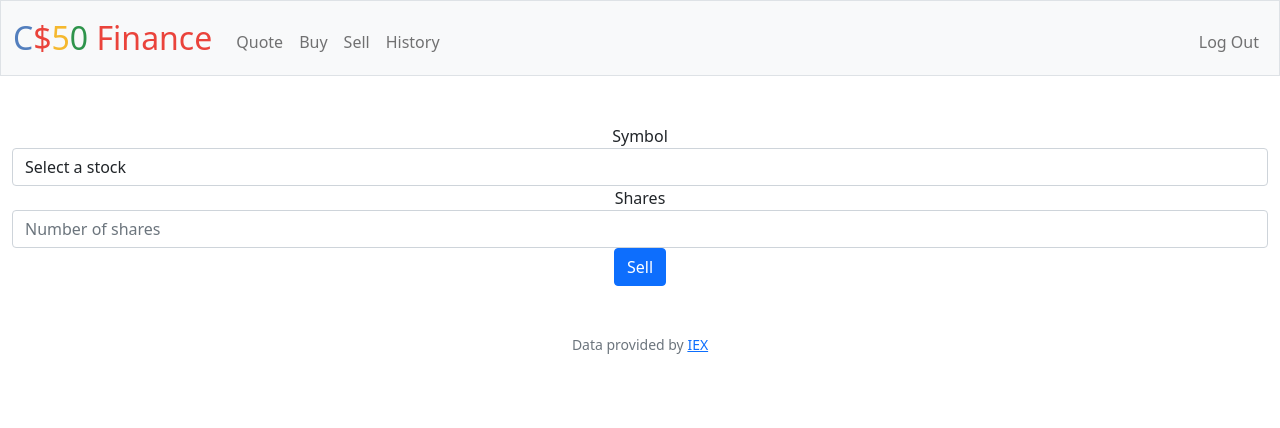
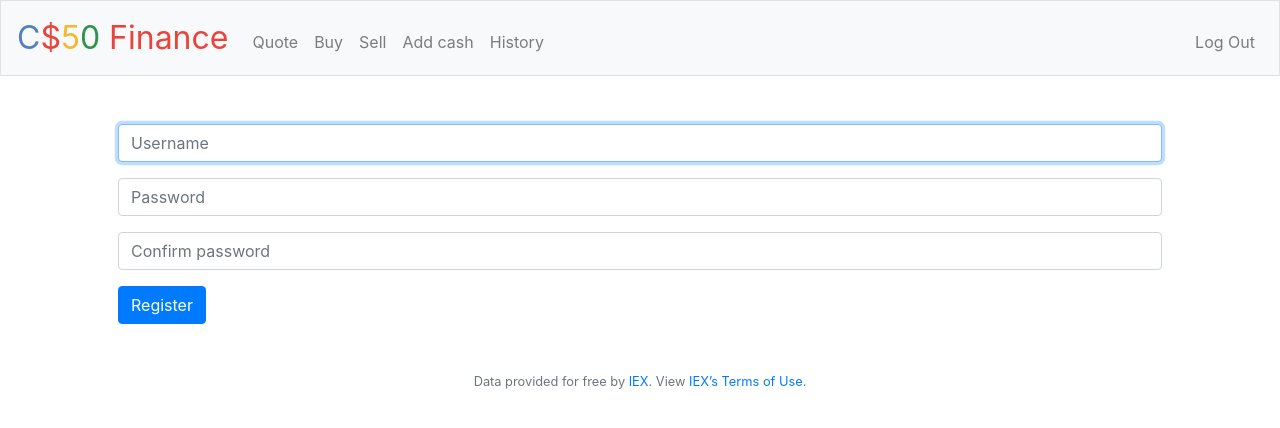
Before and after one commit to ilogic-cee/CS50-Harvard-University-s, a Flask app: page /sell in a window 1280 px wide. Shown: the top 428 px of the page. Run offline with Flask 3, Linux system fonts and the light colour scheme; a user stored in the database is signed in; data that the repository does not hold is empty; some libraries are stand-ins or nearby versions.

Commit message:
Tue, Dec 19, 2023, 5:19 PM +02:00

```diff
--- a/finance/templates/layout.html
+++ b/finance/templates/layout.html
@@ -4,17 +4,21 @@
 
     <head>
 
+        <!-- Required meta tags -->
         <meta charset="utf-8">
-        <meta name="viewport" content="initial-scale=1, width=device-width">
+        <meta name="viewport" content="width=device-width, initial-scale=1, shrink-to-fit=no">
 
-        <!-- http://getbootstrap.com/docs/5.1/ -->
-        <link crossorigin="anonymous" href="https://cdn.jsdelivr.net/npm/bootstrap@5.1.3/dist/css/bootstrap.min.css" integrity="sha384-1BmE4kWBq78iYhFldvKuhfTAU6auU8tT94WrHftjDbrCEXSU1oBoqyl2QvZ6jIW3" rel="stylesheet">
-        <script crossorigin="anonymous" src="https://cdn.jsdelivr.net/npm/bootstrap@5.1.3/dist/js/bootstrap.bundle.min.js" integrity="sha384-ka7Sk0Gln4gmtz2MlQnikT1wXgYsOg+OMhuP+IlRH9sENBO0LRn5q+8nbTov4+1p"></script>
+        <!-- documentation at http://getbootstrap.com/docs/4.1/, alternative themes at https://bootswatch.com/ -->
+        <link href="https://maxcdn.bootstrapcdn.com/bootstrap/4.1.3/css/bootstrap.min.css" rel="stylesheet">
 
-        <!-- https://favicon.io/emoji-favicons/money-bag/ -->
+        <!-- https://favicon.io/emoji-favicons/money-mouth-face/ -->
         <link href="/static/favicon.ico" rel="icon">
 
         <link href="/static/styles.css" rel="stylesheet">
+
+        <script src="https://code.jquery.com/jquery-3.3.1.min.js"></script>
+        <script src="https://cdnjs.cloudflare.com/ajax/libs/popper.js/1.14.3/umd/popper.min.js"></script>
+        <script src="https://maxcdn.bootstrapcdn.com/bootstrap/4.1.3/js/bootstrap.min.js"></script>
 
         <title>C$50 Finance: {% block title %}{% endblock %}</title>
 
@@ -22,47 +26,46 @@
 
     <body>
 
-        <nav class="bg-light border navbar navbar-expand-md navbar-light">
-            <div class="container-fluid">
+        <nav class="navbar navbar-expand-md navbar-light bg-light border">
             <a class="navbar-brand" href="/"><span class="blue">C</span><span class="red">$</span><span class="yellow">5</span><span class="green">0</span> <span class="red">Finance</span></a>
-                <button aria-controls="navbar" aria-expanded="false" aria-label="Toggle navigation" class="navbar-toggler" data-bs-target="#navbar" data-bs-toggle="collapse" type="button">
+            <button aria-controls="navbar" aria-expanded="false" aria-label="Toggle navigation" class="navbar-toggler" data-target="#navbar" data-toggle="collapse" type="button">
                 <span class="navbar-toggler-icon"></span>
             </button>
             <div class="collapse navbar-collapse" id="navbar">
-                    {% if session["user_id"] %}
-                        <ul class="navbar-nav me-auto mt-2">
+                {% if session.user_id %}
+                    <ul class="navbar-nav mr-auto mt-2">
                         <li class="nav-item"><a class="nav-link" href="/quote">Quote</a></li>
                         <li class="nav-item"><a class="nav-link" href="/buy">Buy</a></li>
                         <li class="nav-item"><a class="nav-link" href="/sell">Sell</a></li>
+                        <li class="nav-item"><a class="nav-link" href="/addcash">Add cash</a></li>
                         <li class="nav-item"><a class="nav-link" href="/history">History</a></li>
                     </ul>
-                        <ul class="navbar-nav ms-auto mt-2">
+                    <ul class="navbar-nav ml-auto mt-2">
                         <li class="nav-item"><a class="nav-link" href="/logout">Log Out</a></li>
                     </ul>
                 {% else %}
-                        <ul class="navbar-nav ms-auto mt-2">
+                    <ul class="navbar-nav ml-auto mt-2">
                         <li class="nav-item"><a class="nav-link" href="/register">Register</a></li>
                         <li class="nav-item"><a class="nav-link" href="/login">Log In</a></li>
                     </ul>
                 {% endif %}
             </div>
-            </div>
         </nav>
 
         {% if get_flashed_messages() %}
             <header>
-                <div class="alert alert-primary mb-0 text-center" role="alert">
+                <div class="alert alert-primary border text-center" role="alert">
                     {{ get_flashed_messages() | join(" ") }}
                 </div>
             </header>
         {% endif %}
 
-        <main class="container-fluid py-5 text-center">
+        <main class="container p-5">
             {% block main %}{% endblock %}
         </main>
 
-        <footer class="mb-5 small text-center text-muted">
-            Data provided by <a href="https://iexcloud.io/">IEX</a>
+        <footer class="small text-center text-muted">
+            Data provided for free by <a href="https://iextrading.com/developer">IEX</a>. View <a href="https://iextrading.com/api-exhibit-a/">IEX’s Terms of Use</a>.
         </footer>
 
     </body>
--- a/finance/templates/sell.html
+++ b/finance/templates/sell.html
@@ -1,24 +1,21 @@
 {% extends "layout.html" %}
 
 {% block title %}
- Sell Shares
+    Register
 {% endblock %}
 
 {% block main %}
- <form action="/sell" method="post">
+    <form action="/register" method="post">
         <div class="form-group">
-        <label for="symbol">Symbol</label>
-        <select class="form-control" id="symbol" name="symbol">
-            <option value="">Select a stock</option>
-             {% for stock in stocks %}
-                <option value="{{ stock.symbol }}">{{ stock.name }} ({{ stock.symbol}})</option>
-             {% endfor %}
-        </select>
+            <input autocomplete="off" autofocus class="form-control" name="username" placeholder="Username" type="text">
         </div>
         <div class="form-group">
-        <label for="shares">Shares</label>
-        <input class="form-control" id="shares" name="shares" placeholder="Number of shares" type="number">
+            <input class="form-control" name="password" placeholder="Password" type="password">
         </div>
-    <button class="btn btn-primary" type="submit">Sell</button>
+        <div class="form-group">
+            <input class="form-control" name="cpassword" placeholder="Confirm password" type="password">
+        </div>
+
+        <button class="btn btn-primary" type="submit"  method="post">Register</button>
     </form>
 {% endblock %}
```
Also changed, not shown: finance/templates/login.html (+6 -4 lines), finance/templates/quote.html (+6 -16 lines), finance/templates/quoted.html (added, +14 -0 lines). Lines whose indentation alone changed are shown as unchanged.
